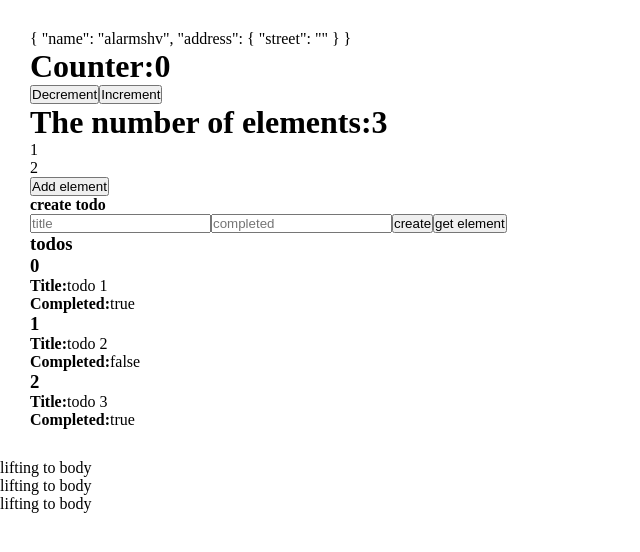
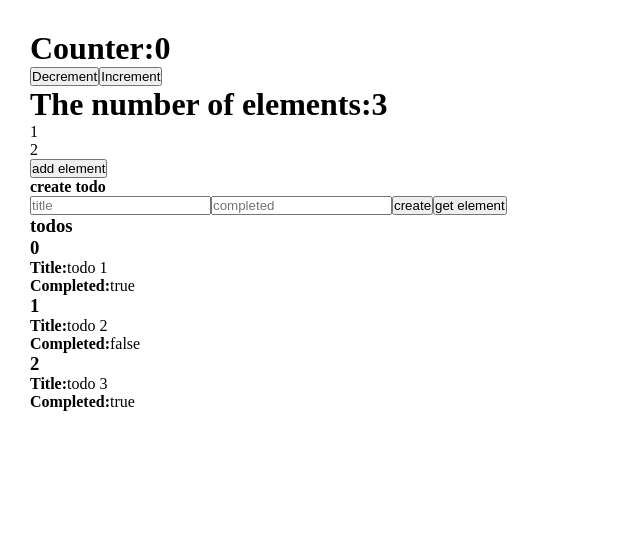
Before and after one commit to alarmshv150/vue-examples, a Vue app: page / in a window 1280 px wide. Shown: the top 552 px of the page, without its empty margins (0-640 px from the left). Built offline with nearby package versions, Linux system fonts and the light colour scheme.

Commit message:
new components

```diff
--- a/src/App.vue
+++ b/src/App.vue
@@ -1,36 +1,24 @@
 <template>
   <div class="app">
-    <child />
-    <div>
-      <h1>Counter:{{ counter }}</h1>
-      <button @click="decrement">Decrement</button>
-      <button @click="increment">Increment</button>
-    </div>
-    <div>
-      <h1>The number of elements:{{ incorrectLength }}</h1>
-      <div v-for="elem in list" :key="elem.id">{{ elem }}</div>
-      <button @click="addElement">Add element</button>
-    </div>
-    <div>
-      <todo-form @create="createTodo" />
-      <todo-list :todos="todos" />
-    </div>
+    <counter />
+    <list />
+    <todo-form @create="createTodo" />
+    <todo-list :todos="todos" />
   </div>
 </template>
 
 <script>
+import Counter from "@/components/Counter";
+import List from "@/components/List";
 import TodoForm from "@/components/TodoForm";
 import TodoList from "@/components/TodoList";
-import Child from "@/components/Child";
-import CountMixin from "@/mixins/CountMixin";
-import ListMixin from "@/mixins/ListMixin";
 
 export default {
-  mixins: [CountMixin, ListMixin],
   components: {
+    Counter,
+    List,
     TodoForm,
     TodoList,
-    Child,
   },
   data() {
     return {
@@ -39,17 +27,6 @@ export default {
         { id: 1, title: "todo 2", completed: "false" },
         { id: 2, title: "todo 3", completed: "true" },
       ],
-      user: {
-        name: "alarmshv",
-        address: {
-          street: "",
-        },
-      },
-    };
-  },
-  provide() {
-    return {
-      user: this.user,
     };
   },
   methods: {
--- /dev/null
+++ b/src/components/Counter.vue
@@ -0,0 +1,16 @@
+<template>
+  <div>
+    <h1>Counter:{{ counter }}</h1>
+    <button @click="decrement">Decrement</button>
+    <button @click="increment">Increment</button>
+  </div>
+</template>
+
+<script>
+import CountMixin from "@/mixins/CountMixin";
+export default {
+  mixins: [CountMixin],
+};
+</script>
+
+<style scoped></style>
--- /dev/null
+++ b/src/components/Element.vue
@@ -0,0 +1,18 @@
+<template>
+  <div>
+    <div>{{ elem }}</div>
+  </div>
+</template>
+
+<script>
+export default {
+  props: {
+    elem: {
+      type: Number,
+      required: true,
+    },
+  },
+};
+</script>
+
+<style scoped></style>
--- /dev/null
+++ b/src/components/List.vue
@@ -0,0 +1,26 @@
+<template>
+  <div>
+    <h1>The number of elements:{{ incorrectLength }}</h1>
+    <element
+      v-for="elem in list"
+      :key="elem.index"
+      :elem="elem"
+      @click="addElement"
+    />
+    <div>
+      <button @click="addElement">add element</button>
+    </div>
+  </div>
+</template>
+
+<script>
+import Element from "@/components/Element";
+import ListMixin from "@/mixins/ListMixin";
+
+export default {
+  components: { Element },
+  mixins: [ListMixin],
+};
+</script>
+
+<style scoped></style>
--- a/src/components/Todo.vue
+++ b/src/components/Todo.vue
@@ -3,9 +3,6 @@
     <h3>{{ todo.id }}</h3>
     <div><strong>Title:</strong>{{ todo.title }}</div>
     <div><strong>Completed:</strong>{{ todo.completed }}</div>
-    <teleport to="body">
-      <div>lifting to body</div>
-    </teleport>
   </div>
 </template>
 
```
Also changed, not shown: src/components/Parent.vue (added, +26 -0 lines).
